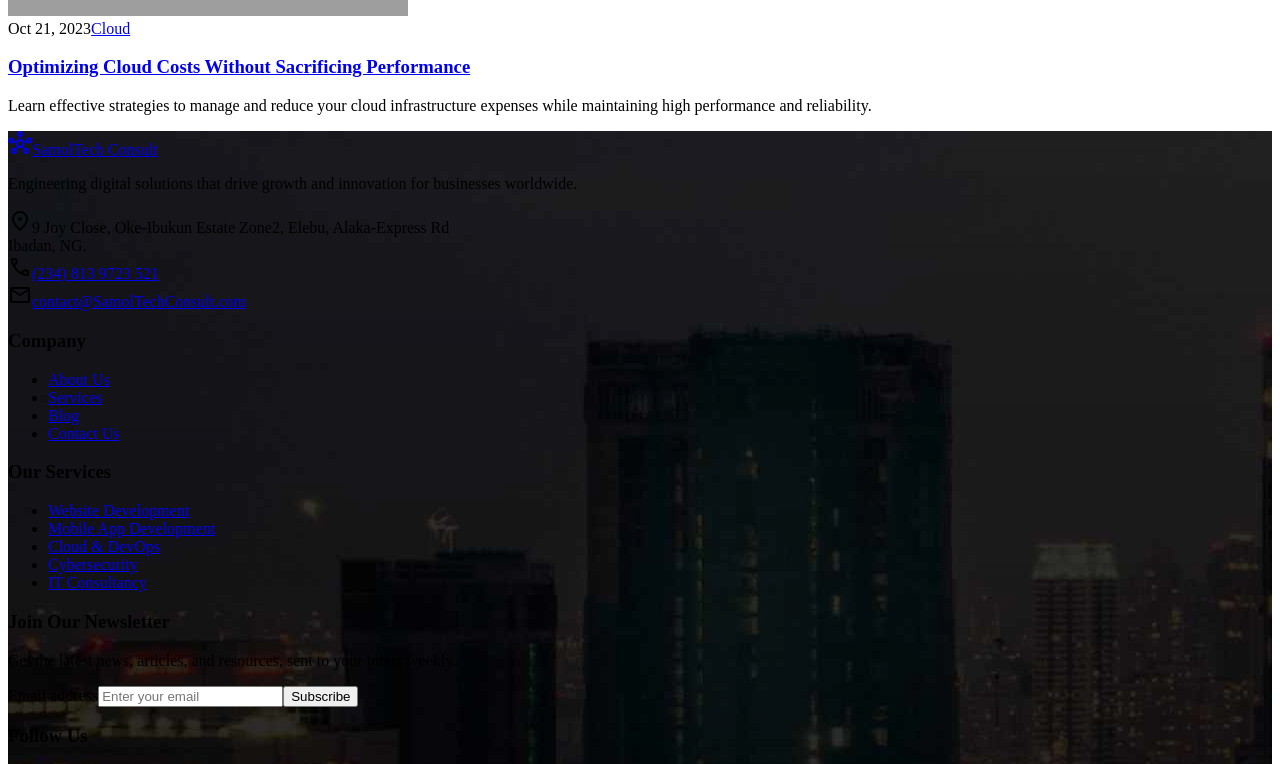
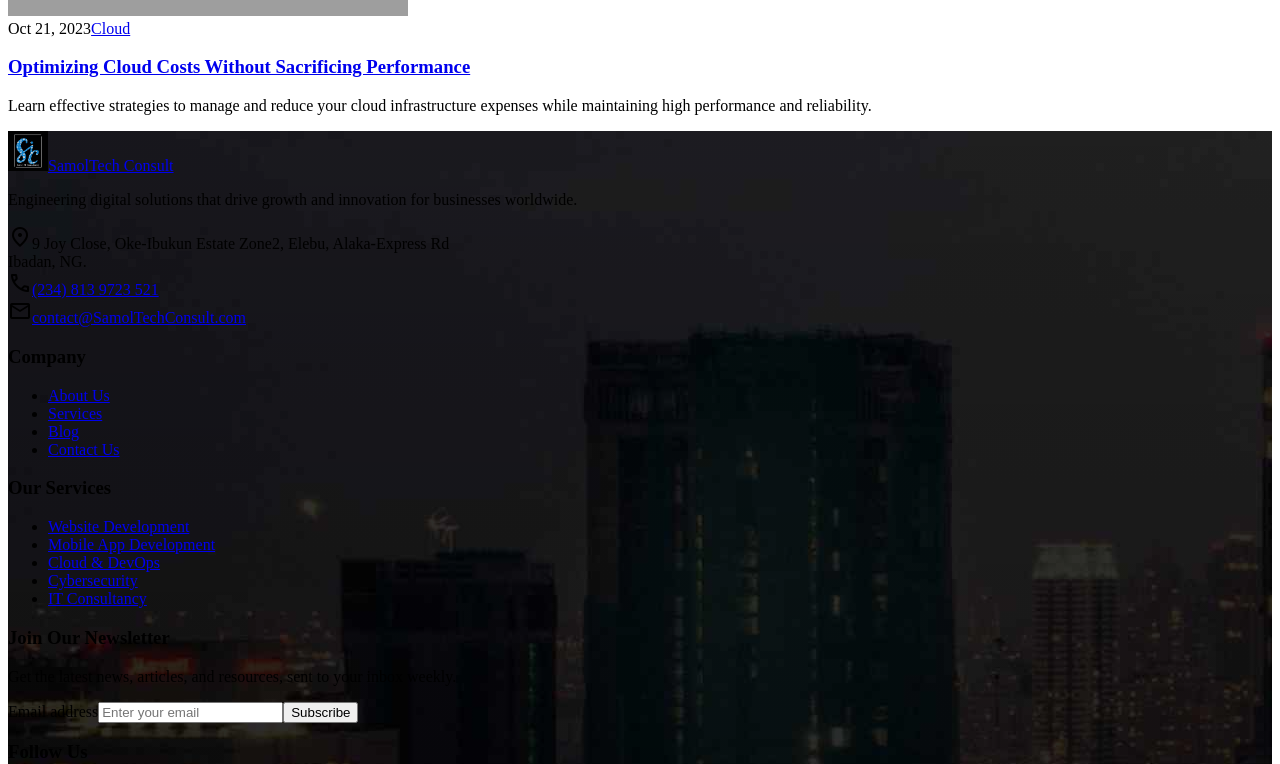
Before and after one commit to Samol-Tech/main-website, a Next.js app: page / in a window 1280 px wide. Shown: the part 5400-6164 px from the top of the page. Built offline with nearby package versions, Linux system fonts and the light colour scheme; grey boxes are pictures that could not be loaded.

Commit message:
SEO update

```diff
--- a/app/contact/page.tsx
+++ b/app/contact/page.tsx
@@ -9,7 +9,7 @@
 						Get in Touch
 					</p>
 					<p className="text-text-muted-light dark:text-text-muted-dark text-lg font-normal leading-normal mt-4 max-w-2xl mx-auto">
-						We&apros;d love to hear from you. Reach out htmlFor a consultation, a project quote, or any questions you may have.
+						We'd love to hear from you. Reach out htmlFor a consultation, a project quote, or any questions you may have.
 					</p>
 				</div>
 				{/* Main Content Grid */}
--- a/app/footer.tsx
+++ b/app/footer.tsx
@@ -1,16 +1,20 @@
+import Image from 'next/image';
 import Link from 'next/link';
 
 export function Footer() {
   return (
     <footer
       className="w-full bg-[#1A202C] text-[#F4F4F4] bg-cover"
-      style={{backgroundImage: "linear-gradient(rgba(0, 0, 0, 0.8) 0%, rgba(0, 0, 0, 1) 100%),  url('/image/footer-bg.jpg')"}}
+      style={{ backgroundImage: "linear-gradient(rgba(0, 0, 0, 0.8) 0%, rgba(0, 0, 0, 1) 100%),  url('/image/footer-bg.jpg')" }}
     >
       <div className="mx-auto max-w-7xl px-6 py-16 sm:px-8 lg:px-12">
         <div className="grid grid-cols-1 gap-12 md:grid-cols-2 lg:grid-cols-4">
           <div className="flex flex-col gap-6">
             <Link className="flex items-center gap-2 text-2xl font-bold text-white" href="/">
-              <span className="material-symbols-outlined text-primary text-3xl"> hub </span>
+              <Image src="/image/logo.jpeg" alt="SamolTech Consult Logo"
+                width={40}
+                height={40}
+              />
               <span>SamolTech&nbsp;Consult</span>
             </Link>
             <p className="text-sm text-[#A0AEC0]">Engineering digital solutions that drive growth and innovation for businesses worldwide.</p>
@@ -144,7 +148,7 @@
           </div>
         </div>
         <div className="mt-16 border-t border-gray-700/50 pt-8 flex flex-col items-center justify-between gap-4 sm:flex-row">
-          <p className="text-sm text-[#A0AEC0]">© 2023 SamolTech&nbsp;Consult. All Rights Reserved.</p>
+          <p className="text-sm text-[#A0AEC0]">© 2020 - {new Date().getFullYear()} SamolTech&nbsp;Consult. All Rights Reserved.</p>
           <div className="flex items-center gap-6">
             <Link className="text-sm text-[#A0AEC0] transition-colors hover:text-white" href="#">
               Privacy Policy
--- a/app/layout.tsx
+++ b/app/layout.tsx
@@ -11,9 +11,48 @@
   display: "swap",
   variable: "--font-manrope",
 });
+
 export const metadata: Metadata = {
-  title: "Create Next App",
-  description: "Generated by create next app",
+  title: "SamolTech Consult",
+  description: "SamolTech Consult delivers innovative, secure, and scalable digital solutions to propel your business forward. We are your trusted partner for cutting-edge software development.",
+  icons: {
+    icon: [
+      {
+        media: '(prefers-color-scheme: light)',
+        url: '/image/logo.jpeg',
+        href: '/image/logo.jpeg',
+      },
+      {
+        media: '(prefers-color-scheme: dark)',
+        url: '/image/logo.jpeg',
+        href: '/image/logo.jpeg',
+      },
+    ],
+  },
+  openGraph: {
+    title: "SamolTech Consult",
+    description: "SamolTech Consult delivers innovative, secure, and scalable digital solutions to propel your business forward. We are your trusted partner for cutting-edge software development.",
+    url: "https://samol.vercel.app",
+    siteName: "SamolTech",
+    images: [
+      {
+        url: "/image/logo.jpeg",
+        width: 1200,
+        height: 630,
+        alt: "SamolTech Consult",
+      },
+    ],
+    locale: "en_US",
+    type: "website",
+  },
+
+  twitter: {
+    card: "summary_large_image",
+    title: "SamolTech Consult",
+    description: "SamolTech Consult delivers innovative, secure, and scalable digital solutions to propel your business forward. We are your trusted partner for cutting-edge software development.",
+    images: ["/image/logo.jpeg"],
+    creator: "@abiodun_sam_",
+  },
 };
 
 export default function RootLayout({
```
Also changed, not shown: 1 other file (tests, documents, lock files or other folders).
